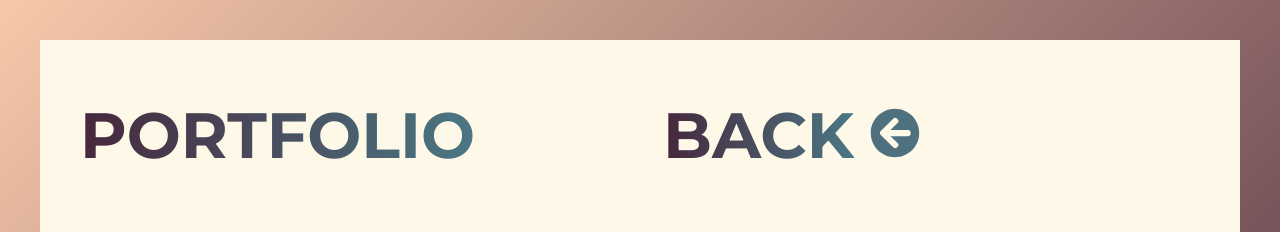
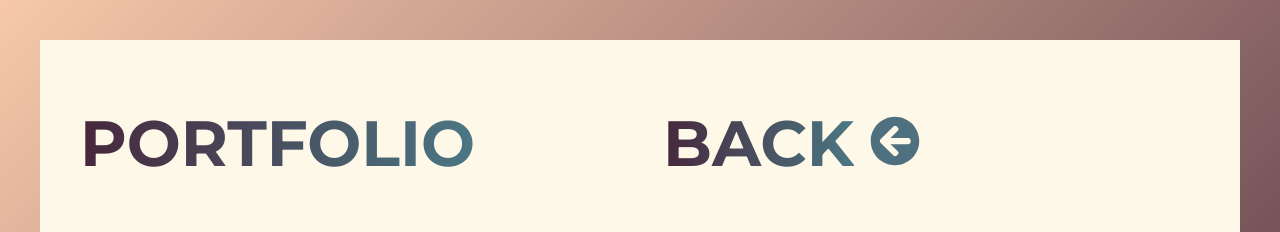
Before and after one commit to joshhammer/portfolio, a React (Create React App) app: page /#/work in a window 1280 px wide. Shown: the top 232 px of the page. Built offline with nearby package versions, Linux system fonts and the light colour scheme.

Commit message:
correct typo

```diff
--- a/src/components/Music/Music.js
+++ b/src/components/Music/Music.js
@@ -25,7 +25,7 @@ function Music() {
                         - and was listening to the guitar solo of "We Will Rock You" - I knew that this was the instrument I wanted to play. Since then
                         I have written numerous songs, played in various bands and kept improving my singing, songwriting and instrumental skills.
                         Then, a few years ago I discovered a new love: Synthesizers! These magical instruments still never cease to amaze me.
-                        So many knobs and buttons, so many sonic possibilities! Like a playground that never gets boring. Anyway, here the two
+                        So many knobs and buttons, so many sonic possibilities! Like a playground that never gets boring. Anyway, here are the two
                         most important projects I have been working on in the last few years:
                     </p>
 
--- a/src/components/Portfolio/Portfolio.scss
+++ b/src/components/Portfolio/Portfolio.scss
@@ -35,7 +35,7 @@
     display: flex;
     justify-content: space-between;
     align-items: center;
-    margin-top: 1rem;
+    margin-top: 1.5rem;
     margin-bottom: 5rem;
 }
 
```
